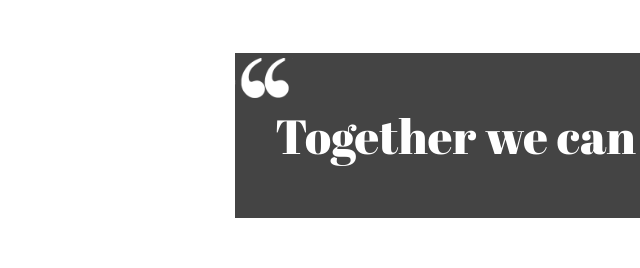
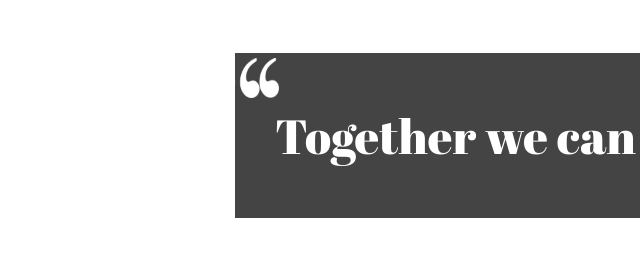
Before and after one commit to georgezsiga/georgezsiga.github.io, a plain HTML site: page week01/day05/index.html in a window 1280 px wide. Shown: the part 432-700 px from the top of the page, 5-645 px from the left. Drawn offline with Linux system fonts and the light colour scheme; files that its build step writes are made by us from their sources; files whose address does not match are found by name.

Commit message:
Modify the size of the background at the quote block

```diff
--- a/week01/day05/Skywalker/styles.css
+++ b/week01/day05/Skywalker/styles.css
@@ -49,7 +49,7 @@ blockquote {
   background-image: url(images/blockquote.png);
   background-repeat: no-repeat;
   background-position: 0 5px;
-  background-size: auto 40px;
+  background-size: 50px 40px;
   color: white;
   font-size: 48px;
   font-family: 'Abril Fatface', cursive;
```
